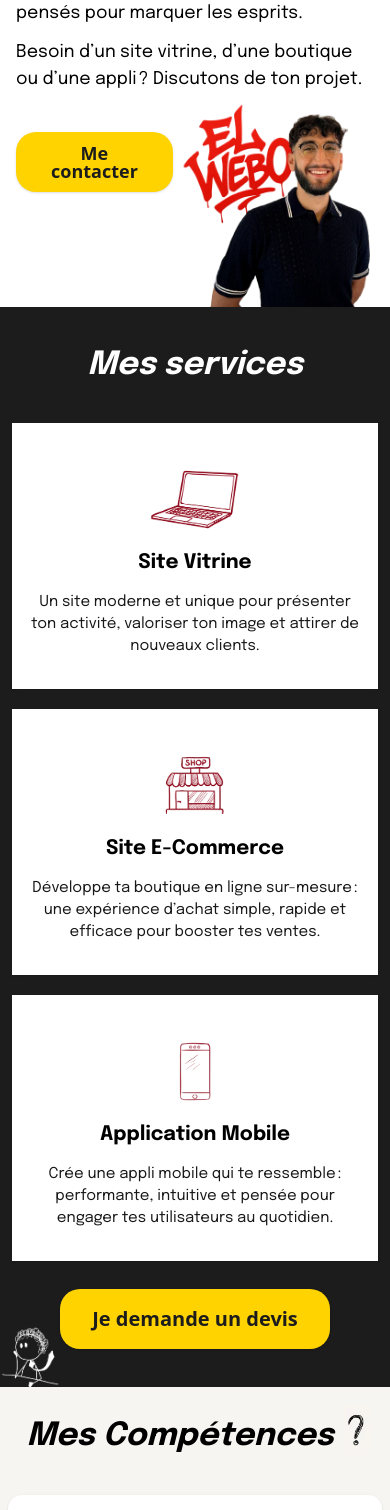
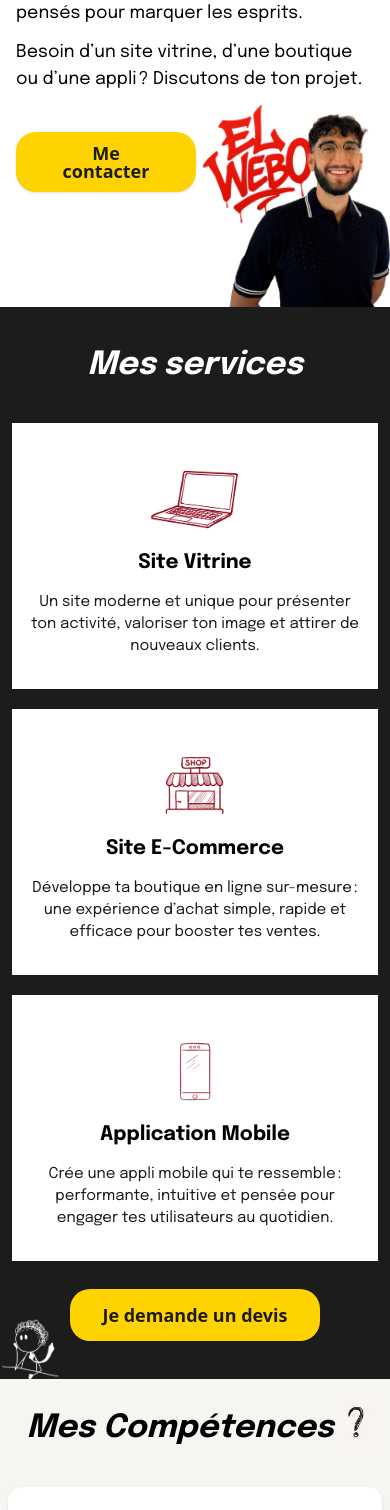
Before and after one commit to Yelbas9/el-webo, a React (Vite) app: page / in a window 390 px wide. Shown: the part 300-1810 px from the top of the page. Built offline with nearby package versions, Linux system fonts and the light colour scheme.

Commit message:
fix bouton

```diff
--- a/src/components/HeaderSection.jsx
+++ b/src/components/HeaderSection.jsx
@@ -39,11 +39,11 @@ const HeaderSection = ({ onContactClick }) => {
           <button
             type="button"
             onClick={onContactClick}
-            className="-mt-15 inline-flex items-center justify-center bg-[#FFD300] rounded-[20px] px-6 py-3 font-bold text-[#1c1c1c] text-[18px] leading-none shadow-sm hover:bg-[#e6be00] transition-colors cursor-pointer duration-200 focus:outline-none focus:ring-2 focus:ring-[#FFD300] focus:ring-offset-2"
+            className="-mt-15 inline-flex items-center justify-center bg-[#FFD300] rounded-[20px] px-8 py-3 font-bold text-[#1c1c1c] text-[18px] leading-none shadow-sm hover:bg-[#e6be00] transition-colors cursor-pointer duration-200 focus:outline-none focus:ring-2 focus:ring-[#FFD300] focus:ring-offset-2"
             style={{
-              minWidth: "110px",
-              maxWidth: "170px",
-              minHeight: "40px",
+              minWidth: "180px",
+              maxWidth: "220px",
+              minHeight: "52px",
               gap: "8px",
               borderRadius: "20px",
             }}
--- a/src/components/ProjectSection.jsx
+++ b/src/components/ProjectSection.jsx
@@ -193,7 +193,7 @@ const MonDernierProjet = () => {
           href="https://docs.google.com/forms/d/e/1FAIpQLSe5hvpRaPU26VUqFm81nqy9_MEupiXwQIwgs7JL2UOr5_wCrw/viewform?usp=dialog"
           target="_blank"
           rel="noopener noreferrer"
-          className="bg-[var(--yellow)] rounded-[20px] px-8 py-4 md:px-16 md:py-6 font-bold text-[#1c1c1c] text-lg md:text-2xl hover:bg-[#e6be00] transition-colors duration-200 shadow whitespace-nowrap"
+          className="bg-[var(--yellow)] rounded-[20px] px-8 py-3 md:px-16 md:py-6 font-bold text-[#1c1c1c] text-lg md:text-2xl hover:bg-[#e6be00] transition-colors duration-200 shadow whitespace-nowrap"
         >
           Je demande un devis
         </a>
--- a/src/components/SkillsListSection.jsx
+++ b/src/components/SkillsListSection.jsx
@@ -111,9 +111,9 @@ const SkillsListSection = () => {
         rel="noopener noreferrer"
         className="
     bg-[var(--yellow)] rounded-[20px] inline-flex items-center justify-center gap-2.5
-    px-8 py-4 md:px-16 md:py-6
+     px-8 py-3 md:px-16 md:py-6
     font-bold text-[#1c1c1c]
-    text-xl md:text-2xl
+    text-lg sm:text-xl md:text-2xl
     hover:bg-[#e6be00] transition-colors duration-200 shadow
     whitespace-nowrap
   "
--- a/src/components/SkillsOverviewSection.jsx
+++ b/src/components/SkillsOverviewSection.jsx
@@ -174,7 +174,7 @@ const SkillsOverviewSection = () => {
         <button
           onClick={() => setShowMore(true)}
           className="
-            bg-[#1c1c1c] rounded-[20px] inline-flex items-center justify-center gap-2.5
+            bg-[#1c1c1c] rounded-[20px] inline-flex items-center justify-center gap-2.5 min-w-[240px]
             px-8 py-3 sm:px-12 sm:py-5 md:px-16 md:py-6
             font-bold text-white
             text-lg sm:text-xl md:text-2xl
```
